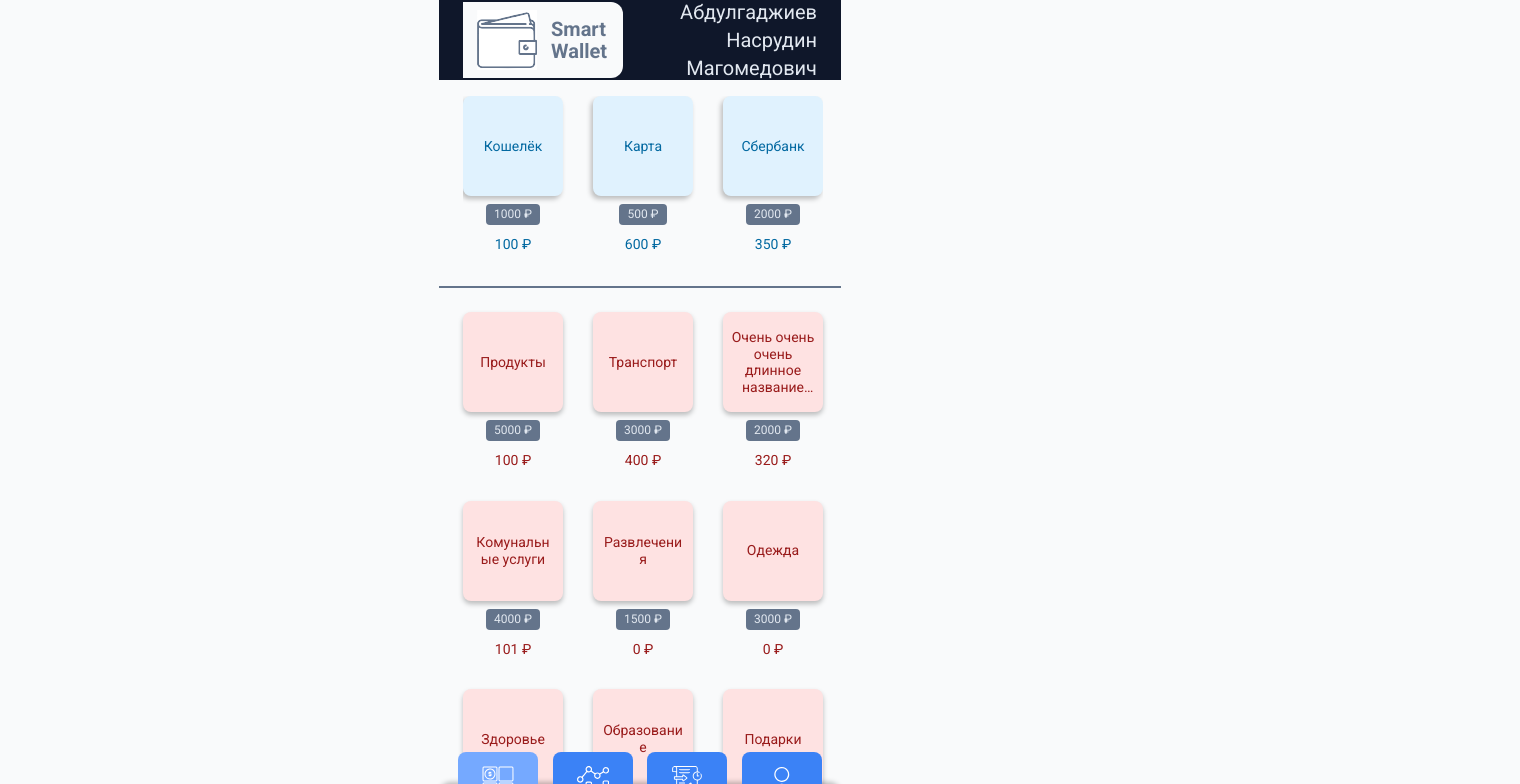
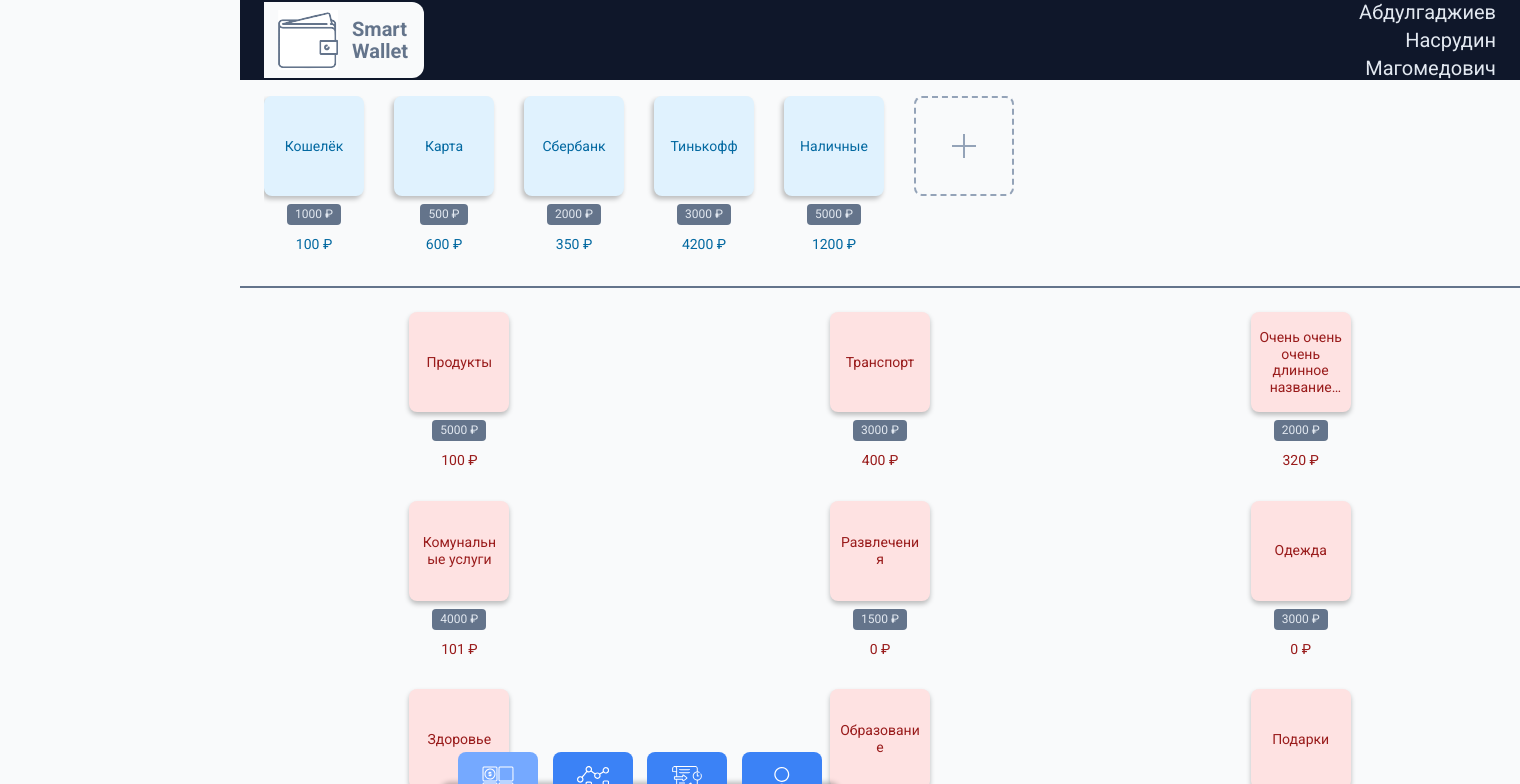
Before and after one commit to Pipotka/SmartWallet-Client, a React (Vite) app: page / in a window 1280 px wide. Shown: the top 784 px of the page, 1520 px wide, since content can reach past the window. Built offline with nearby package versions, Linux system fonts and the light colour scheme.

Commit message:
feat: add sidebar offset and remove mobile-width constraint on tablet/desktop

```diff
--- a/src/App.module.css
+++ b/src/App.module.css
@@ -5,3 +5,16 @@
   min-height: 100dvh;
   position: relative;
 }
+
+@media (min-width: 768px) {
+  .app {
+    max-width: none;
+    margin-left: var(--sidebar-collapsed-width);
+  }
+}
+
+@media (min-width: 1024px) {
+  .app {
+    margin-left: var(--sidebar-width);
+  }
+}
```
